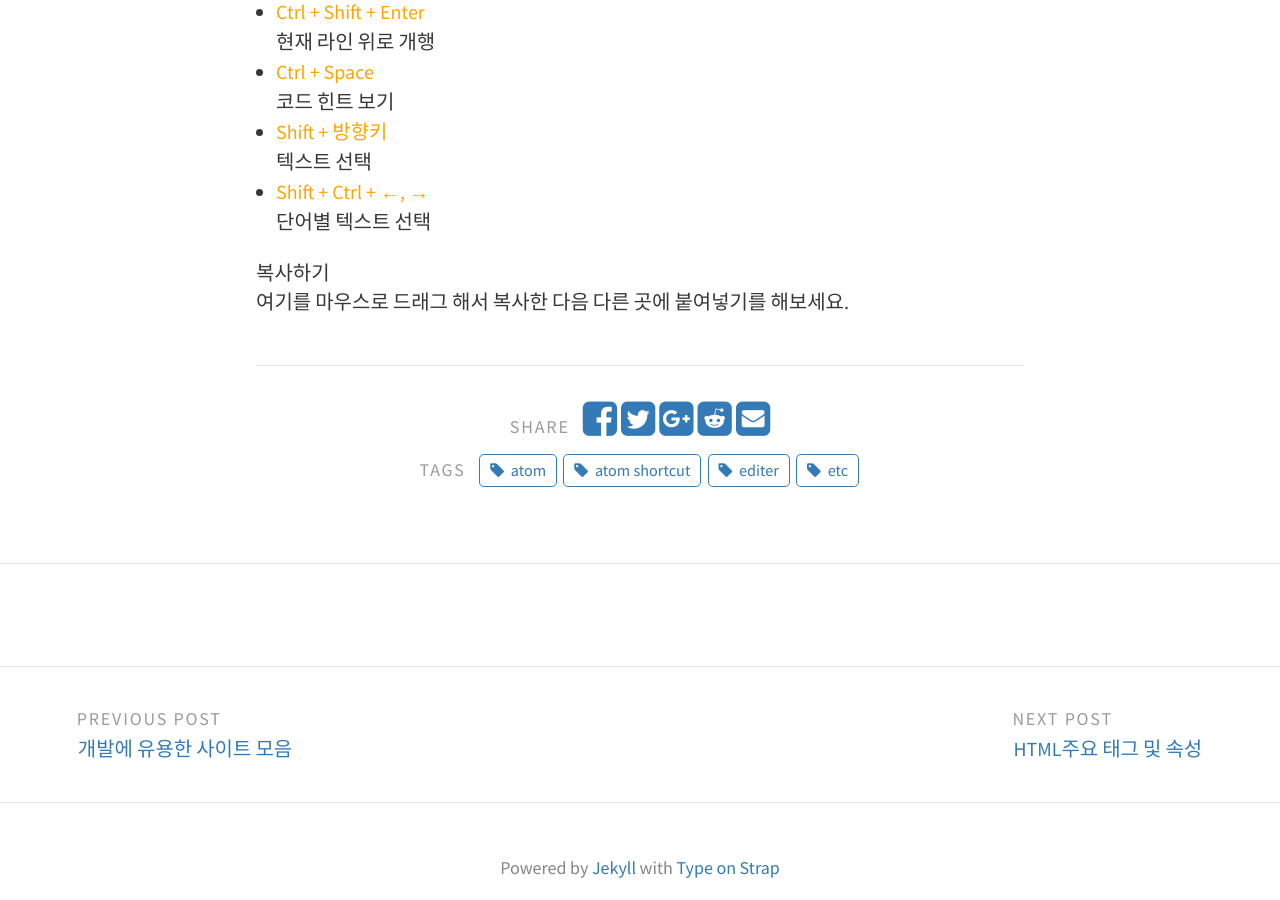
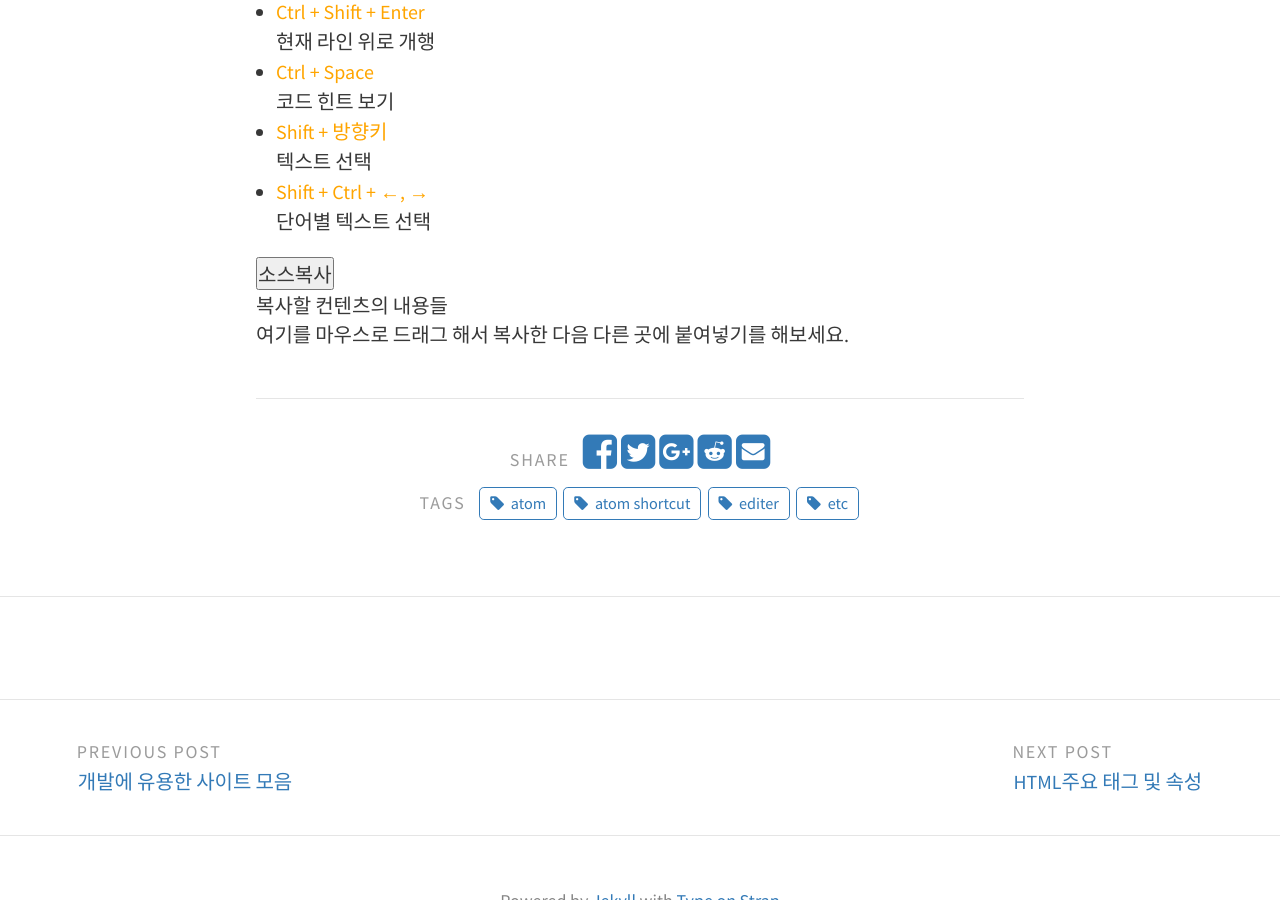
Before and after one commit to gunbin91/gunbin91.github.io, a Jekyll site: the page built from _posts/2018-08-27-atomShortcut.md, in a window 1280 px wide and 900 px high, scrolled down 1572 px. Built offline with Jekyll 4.4.1, drawn with Linux system fonts in a browser that asks for light colours; comment, search, counter and statistics services are not loaded; part of the change alters nothing that is shown.

```diff
--- a/_includes/head.html
+++ b/_includes/head.html
@@ -40,7 +40,8 @@
 
 <!-- 복사 라이브러리 -->
 <script  src="https://cdn.rawgit.com/zenorocha/clipboard.js/v2.0.0/dist/clipboard.min.js" ></script>
-
+<!-- JQuery -->
+<script src="https://ajax.googleapis.com/ajax/libs/jquery/3.3.1/jquery.min.js"></script>
 
 <head>
     <meta charset="utf-8">
--- a/_posts/2018-08-27-atomShortcut.md
+++ b/_posts/2018-08-27-atomShortcut.md
@@ -60,20 +60,37 @@ categories: [ etc ]
 <br/> 단어별 텍스트 선택
 
 <script type="text/javascript" src="/assets/js/ZeroClipboard.js"></script>
+
+<div id="clipBoardCopyBtnWrap" style="position: relative;">
+<button id="clipBoardCopyBtn" type="button">소스복사</button>
+</div>
+<div id="clipBoardCopy">복사할 컨텐츠의 내용들</div>
+
 <script type="text/javascript">
-var clip = null;
-function init() {
-    clip = new ZeroClipboard.Client();
-    ZeroClipboard.moviePath = '/assets/js/ZeroClipboard.swf';
-    clip.setHandCursor( true );
-    clip.setText('수정!!!!!') //이 부분을 자신한테 맞게 수정하면 된다.
-    clip.glue( 'd_clip_button' );
+if (window.clipboardData) {
+   var idxs = $( '#clipBoardCopy' ).text();
+   $('#clipBoardCopyBtn').bind('click',function(){
+      window.clipboardData.setData('Text',idxs);
+      alert('복사되었습니다.');
+   });
+} else {
+   var idxs = $('#clipBoardCopy').text();          //텍스트 가져오기
+   ZeroClipboard.moviePath = '/assets/js/ZeroClipboard.swf';    //SWF파일 경로
+   clip = new ZeroClipboard.Client();                //객체 생성
+   clip.setHandCursor( true );
+    //마우스 오버시 복사함
+   clip.addEventListener('mouseOver', function (client) {
+      copyText=idxs;
+      clip.setText(copyText);
+   });
+    //클릭시에 메세지
+   clip.addEventListener('complete', function (client, text) {
+      alert('복사되었습니다.');
+   });
+    //객체 대상 및 해당 영역지정
+   clip.glue( 'clipBoardCopyBtn', 'clipBoardCopyBtnWrap' );
 }
 </script>
-
-<body onLoad="init()">
-<span id="d_clip_button" class="my_clip_button">복사하기</span>
-</body>
 
 
 <div id="contents_area" onCopy="javascript:copy_play();">
```
